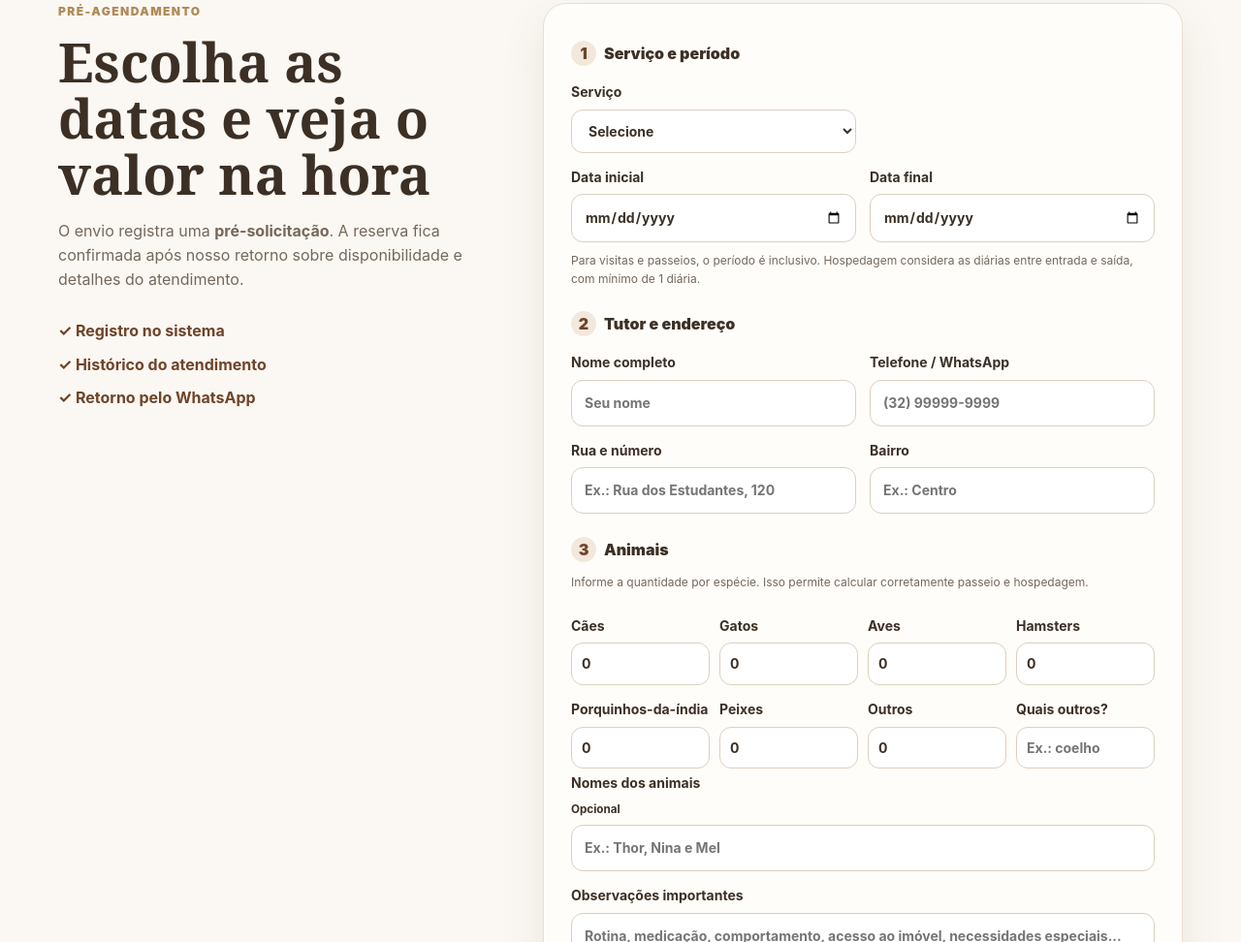
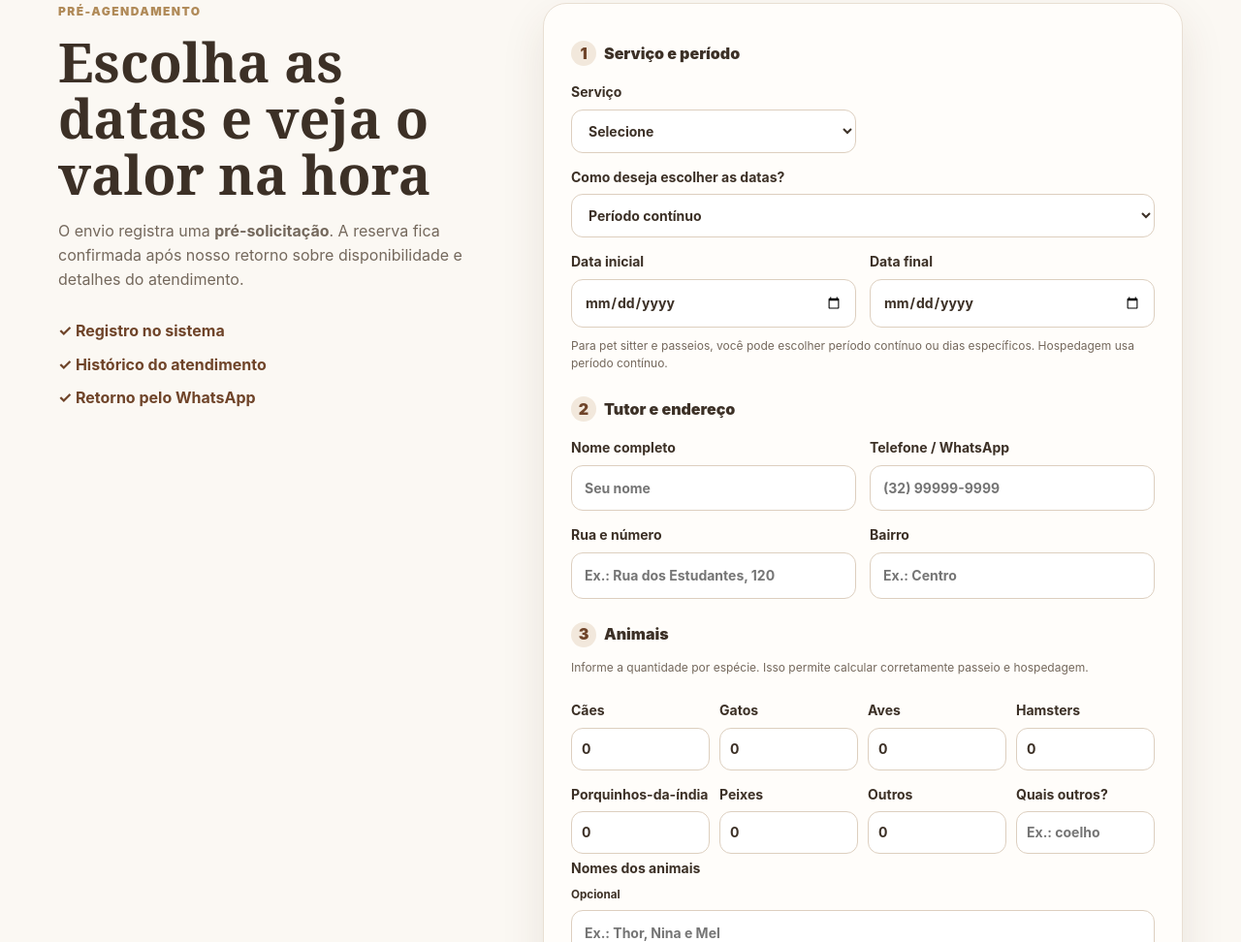
Before and after one commit to luanmagalhaes2464-sys/Pettsitter, a website: page public/index.html in a window 1280 px wide. Shown: the part 1867-2839 px from the top of the page at 97% size. Drawn offline with Linux system fonts and the light colour scheme.

Commit message:
Add specific-date option to public booking

```diff
--- a/public/index.html
+++ b/public/index.html
@@ -63,8 +63,10 @@
       <form id="bookingForm" class="booking-card" autocomplete="on">
         <div class="form-step-title"><span>1</span> Serviço e período</div>
         <div class="field-grid two"><label>Serviço<select id="service" name="service" required><option value="">Selecione</option><option value="pet_sitter">Pet sitter</option><option value="pet_sitter_passeio">Pet sitter + passeio</option><option value="passeio">Passeio</option><option value="hospedagem">Hospedagem</option><option value="vacinacao">Vacinação</option></select></label><label id="visitsWrap" class="hidden">Visitas por dia<input id="visits" name="visits" type="number" min="1" max="10" value="1" /></label></div>
-        <div class="field-grid two"><label>Data inicial<input id="startDate" name="startDate" type="date" required /></label><label>Data final<input id="endDate" name="endDate" type="date" required /></label></div>
-        <div class="field-hint">Para visitas e passeios, o período é inclusivo. Hospedagem considera as diárias entre entrada e saída, com mínimo de 1 diária.</div>
+        <label id="dateModeWrap">Como deseja escolher as datas?<select id="dateMode" name="dateMode"><option value="range">Período contínuo</option><option value="specific">Dias específicos</option></select></label>
+        <div id="rangeDateFields" class="field-grid two"><label>Data inicial<input id="startDate" name="startDate" type="date" required /></label><label>Data final<input id="endDate" name="endDate" type="date" required /></label></div>
+        <div id="specificDateFields" class="specific-date-box hidden"><div class="field-grid two"><label>Adicionar dia<input id="specificDateInput" type="date" /></label><button id="addSpecificDate" class="btn btn-ghost specific-date-add" type="button">+ Adicionar data</button></div><div id="specificDateList" class="date-chip-list"></div><div class="field-hint">Adicione todos os dias em que deseja atendimento. O valor será calculado pela quantidade de datas selecionadas.</div></div>
+        <div class="field-hint">Para pet sitter e passeios, você pode escolher período contínuo ou dias específicos. Hospedagem usa período contínuo.</div>
         <div class="form-step-title"><span>2</span> Tutor e endereço</div>
         <div class="field-grid two"><label>Nome completo<input name="tutorName" type="text" required placeholder="Seu nome" /></label><label>Telefone / WhatsApp<input name="phone" type="tel" inputmode="tel" required placeholder="(32) 99999-9999" /></label></div>
         <div class="field-grid two"><label>Rua e número<input name="street" type="text" required placeholder="Ex.: Rua dos Estudantes, 120" /></label><label>Bairro<input name="neighborhood" type="text" required placeholder="Ex.: Centro" /></label></div>
```
